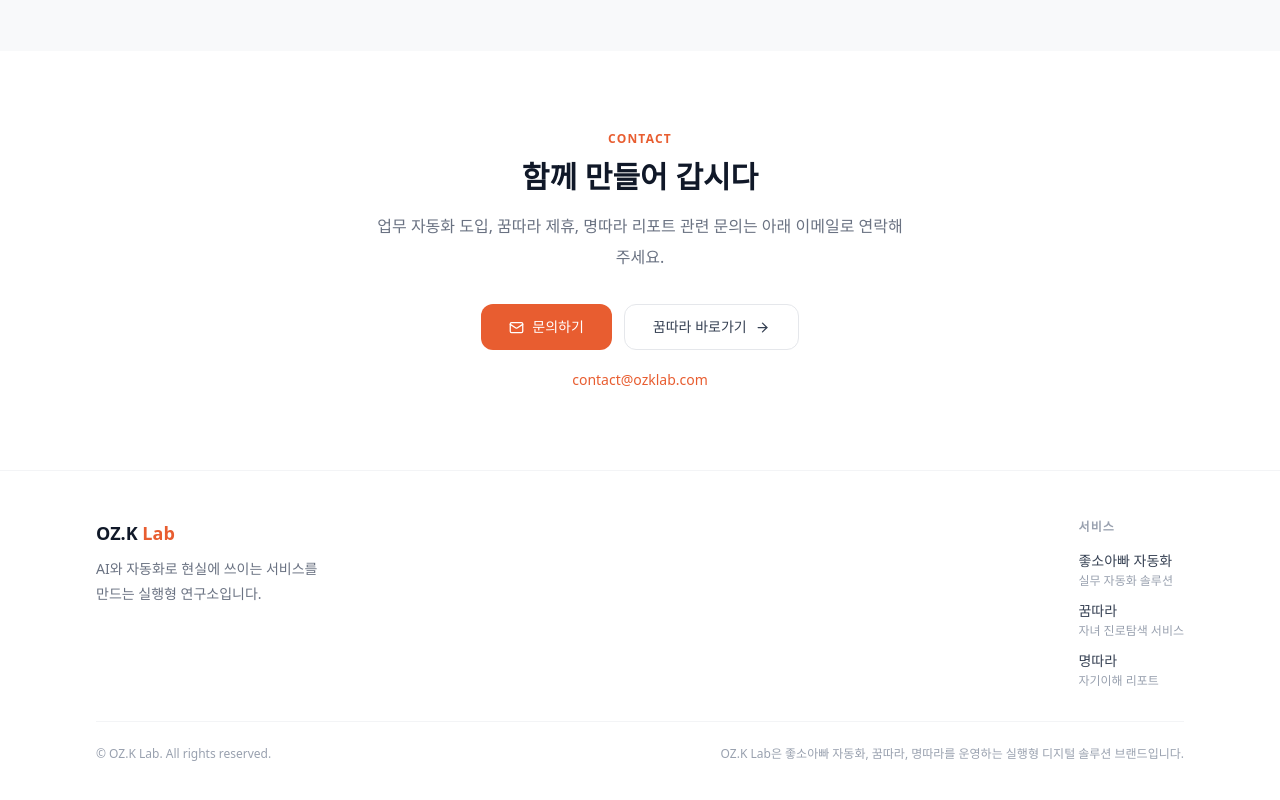
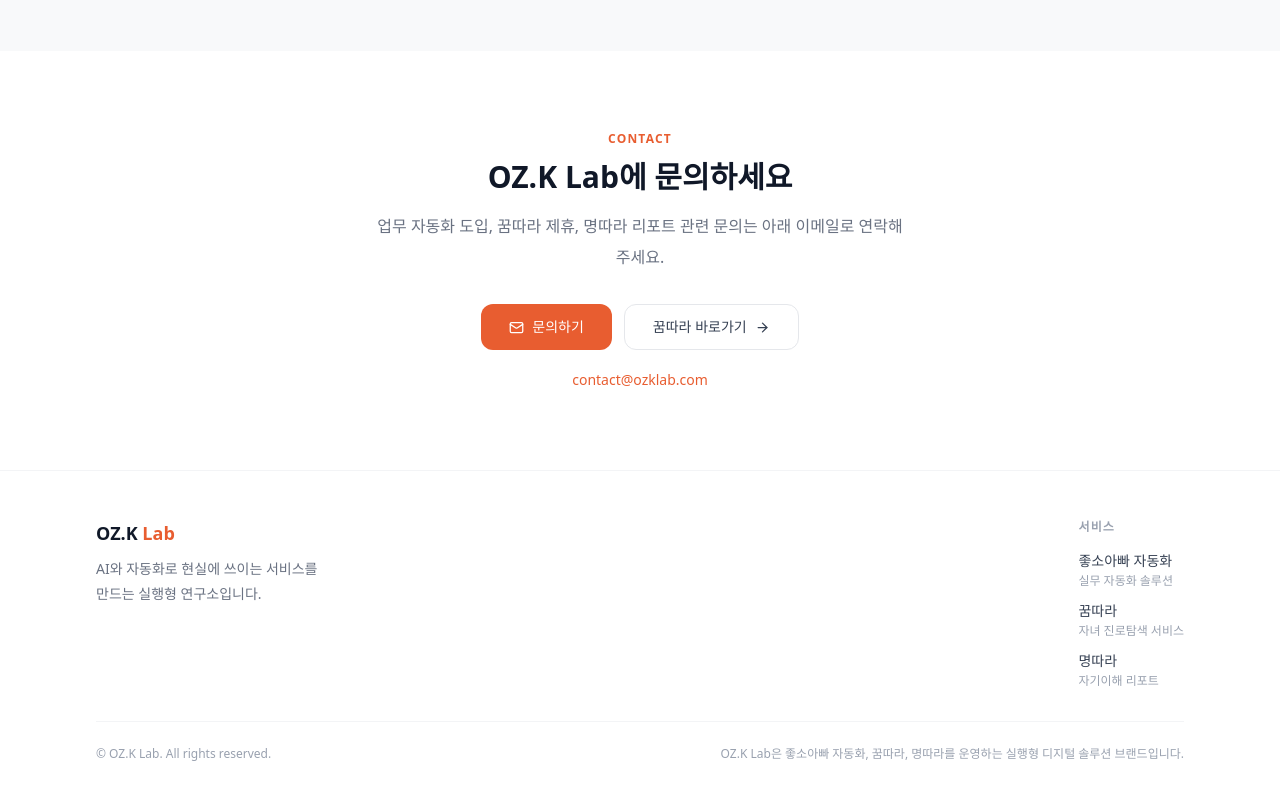
Before and after one commit to johsoappa/ozklab-homepage, a Next.js app: page / in a window 1280 px wide. Shown: the part 3590-4390 px from the top of the page. Built offline with nearby package versions, Linux system fonts and the light colour scheme; a web font is replaced by a local one.

Commit message:
refine: update contact section headline
Co-Authored-By: Claude Sonnet 4.6 <noreply@anthropic.com>

```diff
--- a/app/page.tsx
+++ b/app/page.tsx
@@ -639,7 +639,7 @@ export default function Home() {
                 Contact
               </p>
               <h2 className="text-2xl sm:text-3xl font-bold text-gray-900 mb-4">
-                함께 만들어 갑시다
+                OZ.K Lab에 문의하세요
               </h2>
               <p
                 className="text-gray-500 mb-8 text-sm sm:text-base"
```
